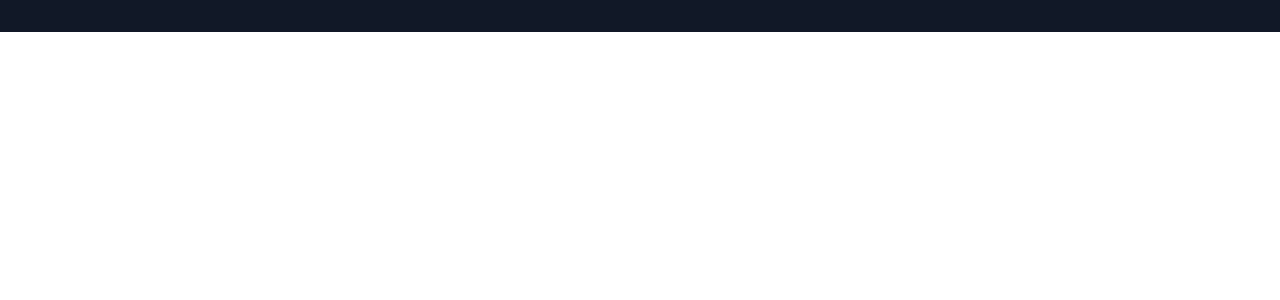
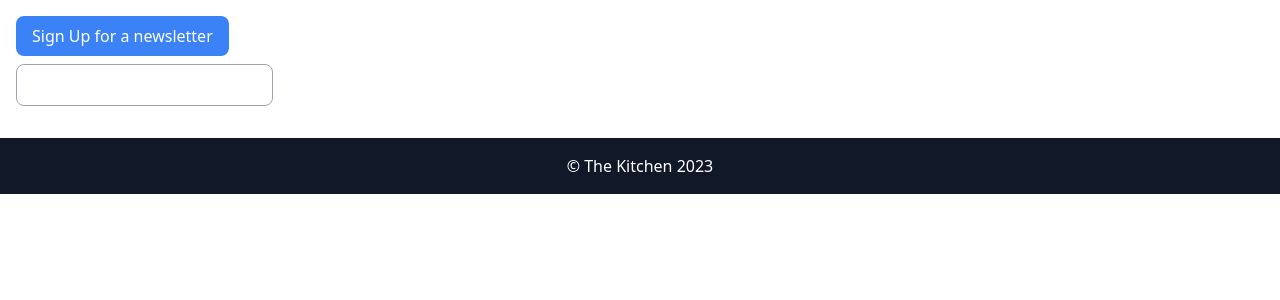
Before and after one commit to hollyhleal/the-kitchen, a React (Create React App) app in the folder client/: page / in a window 1280 px wide. Shown: the top 300 px of the page. Built offline with nearby package versions, Linux system fonts and the light colour scheme.

Commit message:
added footer section w/handlesubmit, deleted outer materialtailwind.css and installed it on client side

```diff
--- a/client/package.json
+++ b/client/package.json
@@ -4,6 +4,7 @@
   "private": true,
   "dependencies": {
     "@apollo/client": "^3.7.12",
+    "@material-tailwind/react": "^1.4.2",
     "@testing-library/jest-dom": "^5.16.5",
     "@testing-library/react": "^13.4.0",
     "@testing-library/user-event": "^13.5.0",
--- a/client/src/components/Footer.js
+++ b/client/src/components/Footer.js
@@ -1,22 +1,39 @@
 import React from "react";
 
 function Footer() {
+  const handleSubmit = (event) => {
+    event.preventDefault();
+  };
+
   return (
       <div className="footer" id="footer">
+          <div className="main">
+      <form className="bg-white rounded-lg p-4" onSubmit={handleSubmit}>
+        <button
+          type="submit"
+          className="bg-blue-500 hover:bg-blue-600 text-white py-2 px-4 rounded-lg"
+        >
+          Sign Up for a newsletter
+        </button>
+
+        <label htmlFor="email" className="block mb-2 text-gray-800"></label>
+        <input
+          type="email"
+          id="email"
+          name="email"
+          className="w-hlf py-2 px-3 border border-gray-400 rounded-lg mb-4"
+        />
+              </form>
+
 
       <footer className="bg-gray-900 text-white py-4">
         <div className="container mx-auto text-center">
+          <p>&copy; The Kitchen {new Date().getFullYear()}</p>
         </div>
       </footer>
-    </div>
+          </div>
+          </div>
   );
 }
 
 export default Footer;
-
-
-
-
-
-
-{/* <p>&copy; The Kitchen {new Date().getFullYear()}</p> */}
--- a/package.json
+++ b/package.json
@@ -13,7 +13,6 @@
   "author": "",
   "license": "ISC",
   "dependencies": {
-    "@material-tailwind/react": "^1.4.2",
     "concurrently": "^8.0.1"
   }
 }
```
Also changed, not shown: 2 other files (tests, documents, lock files or other folders).
